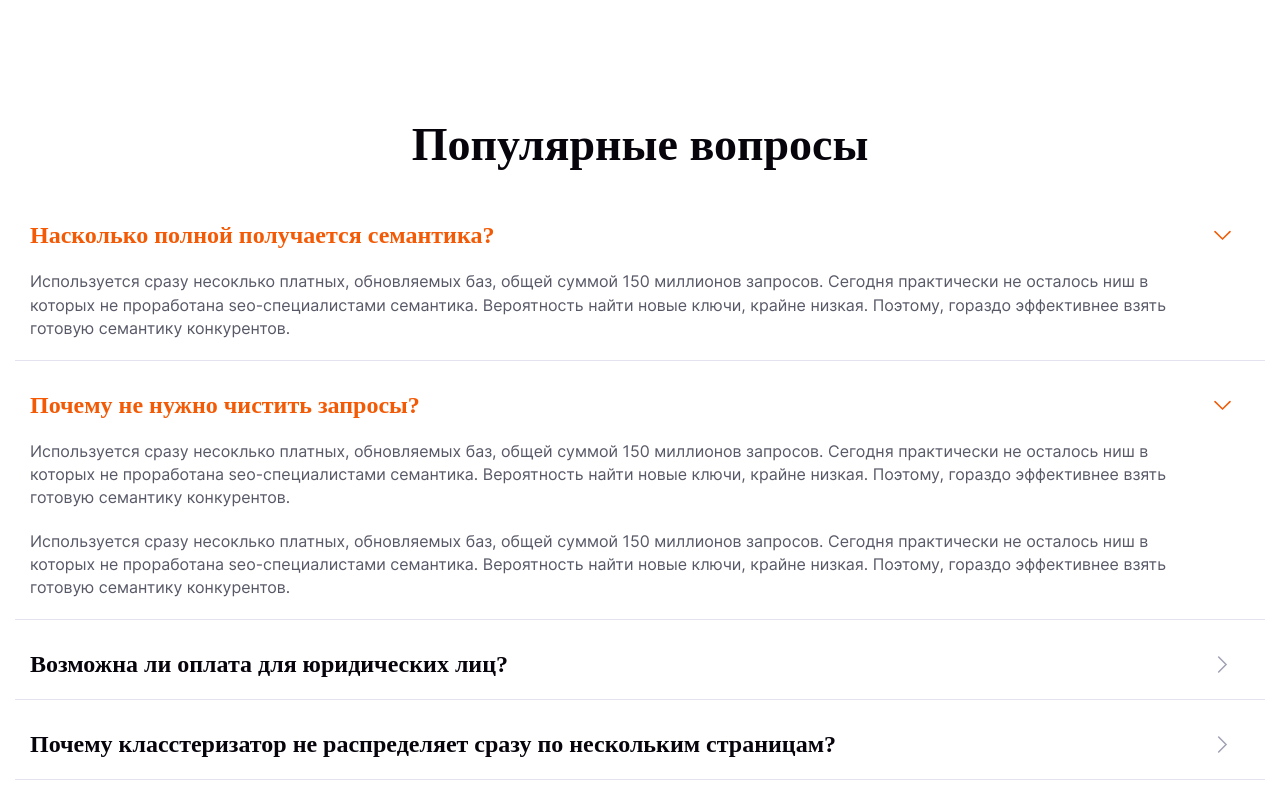
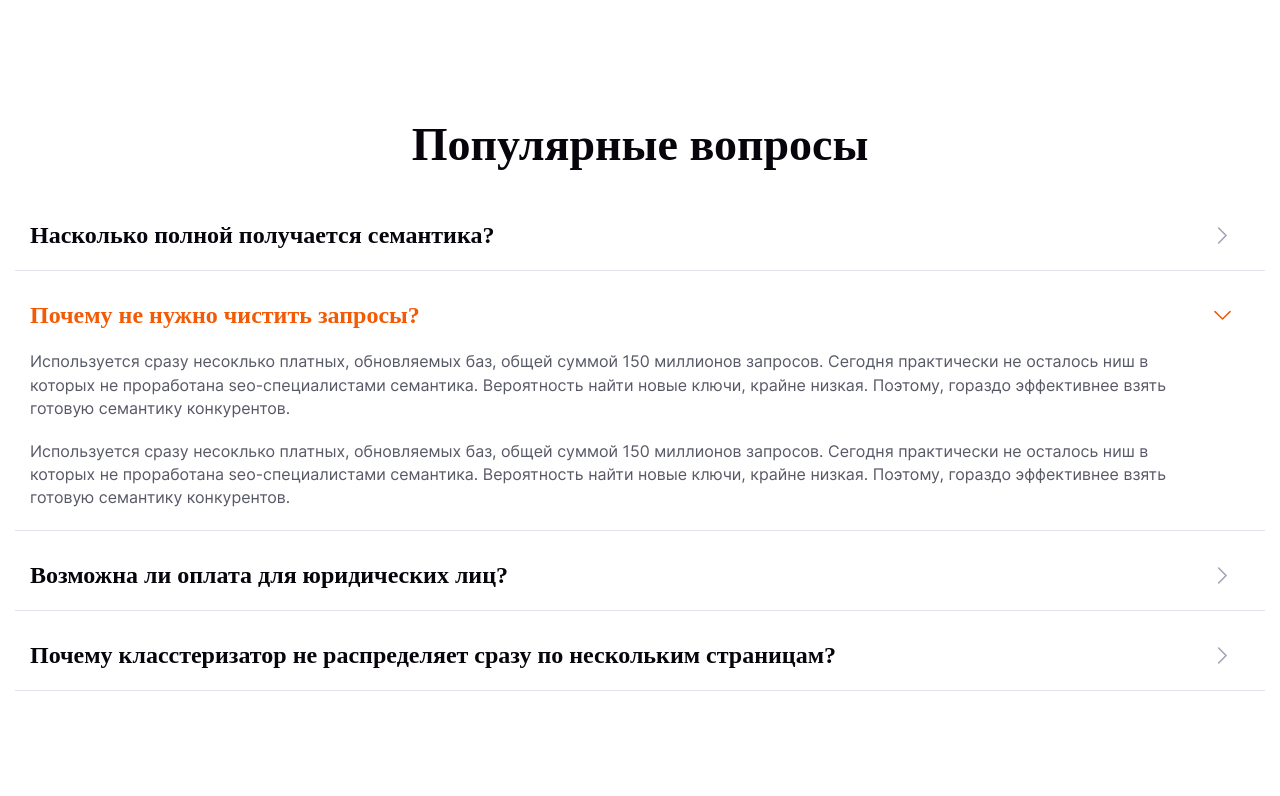
Before and after one commit to ryzhkoandrey/turbo-yadro, a plain HTML site: page index.html in a window 1280 px wide. Both pictures are taken after a click on the element "Почему не нужно чистить запросы?". Shown: the part 3301-4097 px from the top of the page. Drawn offline with Linux system fonts and the light colour scheme; a web font is replaced by a local one.

Commit message:
index > faq (2)

```diff
--- a/js/index.js
+++ b/js/index.js
@@ -19,11 +19,14 @@ const reviewsSlider = new Swiper('.reviews__slider', {
 
 $('.faq-item__top').each(function() {
    if ($(this).parent('.faq-item').hasClass('faq-item--active')) {
-      $(this).siblings('.faq-item__content').slideToggle(300);
+      $(this).siblings('.faq-item__content').slideDown(300);
    }
 });
 
 $('.faq-item__top').click(function() {
-   $(this).parent('.faq-item').toggleClass('faq-item--active')
-	$(this).siblings('.faq-item__content').slideToggle(300);
+   $('.faq-item__top').parent('.faq-item').removeClass('faq-item--active');
+   $('.faq-item__top').siblings('.faq-item__content').slideUp(300);
+
+   $(this).parent('.faq-item').addClass('faq-item--active')
+	$(this).siblings('.faq-item__content').slideDown(300);
 });
--- a/scss/components/_faq-item.scss
+++ b/scss/components/_faq-item.scss
@@ -2,6 +2,10 @@
    border-bottom: 1px solid #E2E3EF;
 
    &--active {
+
+      .faq-item__top {
+         pointer-events: none;
+      }
 
       .faq-item__title {
          color: #F35A05;
```
Also changed, not shown: css/index.min.css, 1 other file.
